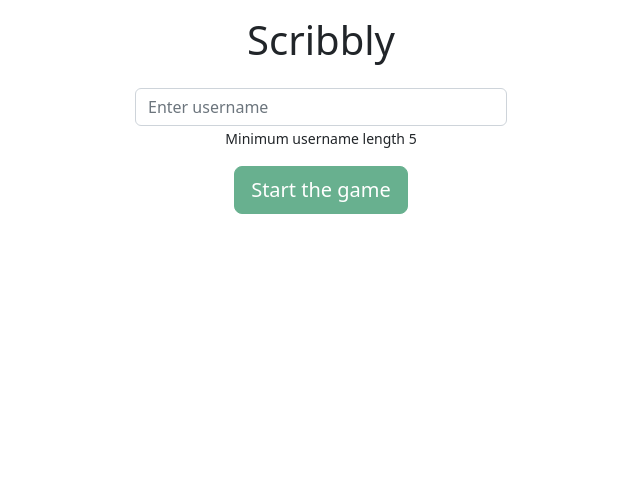
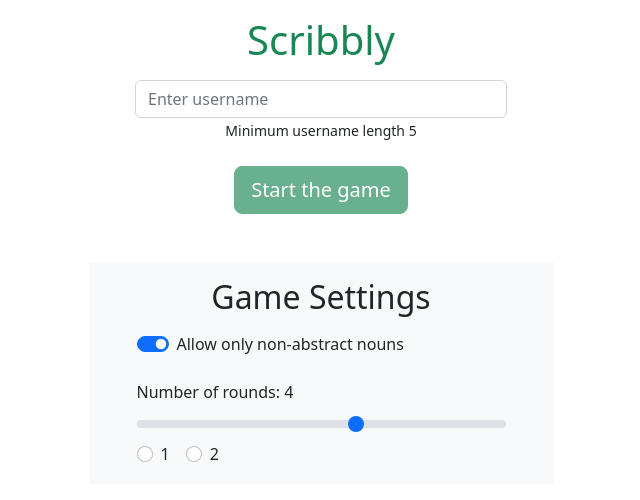
Before and after one commit to hynas321/Scribbly, a React (Vite) app in the folder react-app/: page / in a window 1280 px wide. Shown: the top 500 px of the page, without its empty margins (319-959 px from the left). Built offline with nearby package versions, Linux system fonts and the light colour scheme.

Commit message:
Add range component to game settings. Rename and refactor  components.

```diff
--- a/react-app/src/App.tsx
+++ b/react-app/src/App.tsx
@@ -1,9 +1,9 @@
-import MainMenu from './components/StartGameMenu'
+import StartGameMenu from './components/Menus/StartGameMenu'
 import 'bootstrap/dist/css/bootstrap.css'
 
 function App() {
   return (
-    <MainMenu />
+    <StartGameMenu />
   )
 }
 
--- /dev/null
+++ b/react-app/src/components/CheckBox.tsx
@@ -0,0 +1,28 @@
+import { useState } from "react";
+
+interface CheckBoxProps {
+  checkedByDefault: boolean;
+  onChange: (checked: boolean) => void;
+}
+
+function CheckBox({checkedByDefault}: CheckBoxProps) {
+  const [checked, setChecked] = useState(checkedByDefault);
+
+  const handleChange = (event: any) => {
+    setChecked(event.target.checked)
+  }
+
+  return (
+    <div className="form-check form-switch mt-3">
+      <input
+        className="form-check-input"
+        type="checkbox"
+        checked={checked}
+        onChange={handleChange}
+      />
+      <label className="form-check-label"> Allow only non-abstract nouns</label>
+    </div>
+    )
+}
+
+export default CheckBox
--- /dev/null
+++ b/react-app/src/components/CheckForm.tsx
@@ -0,0 +1,21 @@
+interface CheckFormProps {
+  value: number;
+  onChange: (value: number) => void;
+}
+
+function CheckForm() {
+    return (
+      <>
+        <div className="form-check form-check-inline">
+          <input className="form-check-input" type="radio" name="inlineRadioOptions" id="inlineRadio1" value="option1"/>
+          <label className="form-check-label">1</label>
+        </div>
+        <div className="form-check form-check-inline">
+          <input className="form-check-input" type="radio" name="inlineRadioOptions" id="inlineRadio2" value="option2"/>
+          <label className="form-check-label">2</label>
+        </div>
+      </>
+    )
+}
+
+export default CheckForm
--- /dev/null
+++ b/react-app/src/components/Form.tsx
@@ -0,0 +1,32 @@
+import { useEffect, useState } from 'react';
+
+interface FormProps {
+  placeholderValue: string;
+  smallTextValue?: string;
+  onChange: (value: string) => void;
+}
+
+function Form({placeholderValue, smallTextValue, onChange}: FormProps) {
+  const [value, setValue] = useState("");
+
+  const handleChange = (event: React.ChangeEvent<HTMLInputElement>) => {
+    setValue(event.target.value);
+  }
+
+  useEffect(() => {
+    onChange(value)
+  }, [value]);
+
+  return (
+    <div className="form-group mt-3">
+        <input
+          className="form-control"
+          placeholder="Enter username"
+          onChange={handleChange}
+        />
+        {placeholderValue && <small>{smallTextValue}</small>}
+    </div>
+  );
+}
+
+export default Form
--- /dev/null
+++ b/react-app/src/components/GameSettingsBoard.tsx
@@ -0,0 +1,36 @@
+import { useState } from 'react';
+import Range from './Range';
+import CheckBox from './Checkbox';
+import CheckForm from './CheckForm';
+
+function GameSettingsBoard() {
+  const [roundsCount, setRoundsCount] = useState(1);
+  const [nonAbstractNounsChecked, setNonAbstractNounsChecked] = useState(false);
+
+  const handleInputRangeChange = (value: number) => {
+    setRoundsCount(value);
+  }
+
+  const handleCheckBoxChange = (checked: boolean) => {
+    setNonAbstractNounsChecked(checked);
+  }
+
+  return (
+    <div className="bg-light px-5 pt-3 pb-3">
+      <h2 className="text-center">Game Settings</h2>
+      <CheckBox
+        checkedByDefault={true}
+        onChange={handleCheckBoxChange}
+      />
+      <Range
+        title={"Number of rounds: " + roundsCount}
+        minValue={1}
+        maxValue={6}
+        onChange={handleInputRangeChange}
+      />
+      <CheckForm />
+    </div>
+  );
+}
+
+export default GameSettingsBoard;
--- /dev/null
+++ b/react-app/src/components/GreenButton.tsx
@@ -0,0 +1,18 @@
+interface GreenButtonProps {
+  active: boolean;
+  onClick: () => void;
+}
+
+function GreenButton({active, onClick}: GreenButtonProps) {
+
+  return (
+      <button
+        className={active ? "btn btn-success btn-lg mt-4" : "btn btn-success btn-lg mt-4 disabled"}
+        onClick={onClick}
+      >
+        Start the game
+      </button>
+  );
+}
+
+export default GreenButton
--- a/react-app/src/components/InputForm.tsx
+++ /dev/null
@@ -1,28 +0,0 @@
-import { useEffect, useState } from 'react';
-
-interface InputFormProps {
-  placeholderValue: string;
-  smallTextValue?: string;
-  onChange: (value: string) => void;
-}
-
-function InputForm({placeholderValue, smallTextValue, onChange}: InputFormProps) {
-  const [inputFormValue, setInputFormValue] = useState("");
-
-  const handleInputFormChange = (event: React.ChangeEvent<HTMLInputElement>) => {
-    setInputFormValue(event.target.value);
-  }
-
-  useEffect(() => {
-    onChange(inputFormValue)
-  }, [inputFormValue]);
-
-  return (
-    <div className="form-group mt-4">
-        <input className="form-control" placeholder="Enter username" onChange={handleInputFormChange}></input>
-        {placeholderValue && <small>{smallTextValue}</small>}
-    </div>
-  );
-}
-
-export default InputForm
--- a/react-app/src/components/StartGameMenu.tsx
+++ b/react-app/src/components/Menus/StartGameMenu.tsx
@@ -1,8 +1,9 @@
 import { useEffect, useState } from 'react';
-import StartGameButton from './StartGameButton';
-import InputForm from './InputForm';
+import GreenButton from '../GreenButton';
+import Form from '../Form';
+import GameSettingsBoard from '../GameSettingsBoard';
 
-function MainMenu() {
+function StartGameMenu() {
   const [username, setUsername] = useState("");
   const [activeButton, setActiveButton] = useState(false);
   const minUsernameLength: number = 5;
@@ -41,12 +42,22 @@ function MainMenu() {
   return (
     <div className="container">
       <div className="col-lg-4 col-sm-5 col-xs-6 mx-auto mt-3 text-center">
-        <h1>Scribbly</h1>
-        <InputForm placeholderValue="Enter username" smallTextValue={`Minimum username length ${minUsernameLength}`} onChange={handleInputFormChange}/>
-        <StartGameButton active={activeButton} onClick={handleStartGameButtonClick}/>
+        <h1 className="text-success">Scribbly</h1>
+        <Form
+          placeholderValue="Enter username"
+          smallTextValue={`Minimum username length ${minUsernameLength}`}
+          onChange={handleInputFormChange}
+        />
+        <GreenButton
+          active={activeButton}
+          onClick={handleStartGameButtonClick}
+        />
+      </div>
+      <div className="col-lg-5 col-md-7 col-sm-5 col-xs-5 mt-5 mx-auto">
+        <GameSettingsBoard />
       </div>
     </div>
   );
 }
 
-export default MainMenu
+export default StartGameMenu
--- /dev/null
+++ b/react-app/src/components/Range.tsx
@@ -0,0 +1,36 @@
+import { useEffect, useState } from "react";
+
+interface RangeProps {
+  title: string;
+  minValue: number;
+  maxValue: number;
+  onChange: (value: number) => void;
+}
+
+function Range({title, minValue, maxValue, onChange}: RangeProps) {
+  const [value, setValue] = useState(4);
+
+  const handleChange = (event: React.ChangeEvent<HTMLInputElement>) => {
+    setValue(parseInt(event.target.value));
+  }
+
+  useEffect(() => {
+    onChange(value)
+  }, [value]);
+
+  return (
+    <div className="mt-4">
+      <label className="form-label">{title}</label>
+      <input
+        className="form-range"
+        type="range"
+        value={value}
+        min={minValue}
+        max={maxValue}
+        onChange={handleChange}
+      />
+    </div>
+  )
+}
+
+export default Range
--- a/react-app/src/components/StartGameButton.tsx
+++ /dev/null
@@ -1,18 +0,0 @@
-interface StartGameButtonProps {
-  active: boolean;
-  onClick: () => void;
-}
-
-function StartGameButton({active, onClick}: StartGameButtonProps) {
-
-  return (
-      <button
-        className={active ? "btn btn-success btn-lg mt-3" : "btn btn-success btn-lg mt-3 disabled"}
-        onClick={onClick}
-      >
-        Start the game
-      </button>
-  );
-}
-
-export default StartGameButton
```
